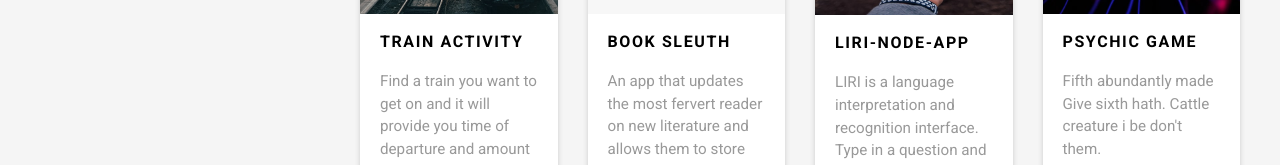
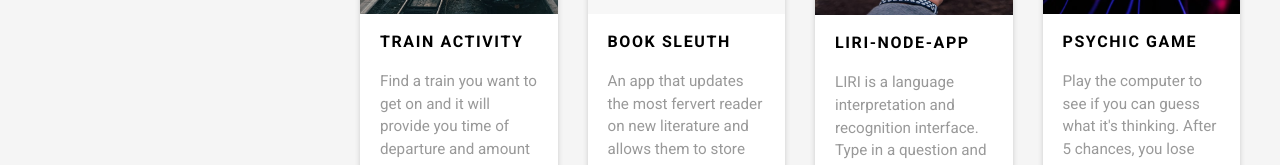
Before and after one commit to klhelker/Portfolio, a plain HTML site: page index.html in a window 1280 px wide. Shown: the part 635-800 px from the top of the page. Drawn offline with Linux system fonts and the light colour scheme.

Commit message:
added text to psychic game.

```diff
--- a/index.html
+++ b/index.html
@@ -128,7 +128,7 @@
                 <div class="box-masonry-text">
                   <h4> <a href="https://klhelker.github.io/Psychic-Game/">PSYCHIC GAME</a></h4>
                   <div class="box-masonry-desription">
-                    <p>Fifth abundantly made Give sixth hath. Cattle creature i be don't them.</p>
+                    <p>Play the computer to see if you can guess what it's thinking.  After 5 chances, you lose and can start again.</p>
                   </div>
                 </div>
               </div>
```
